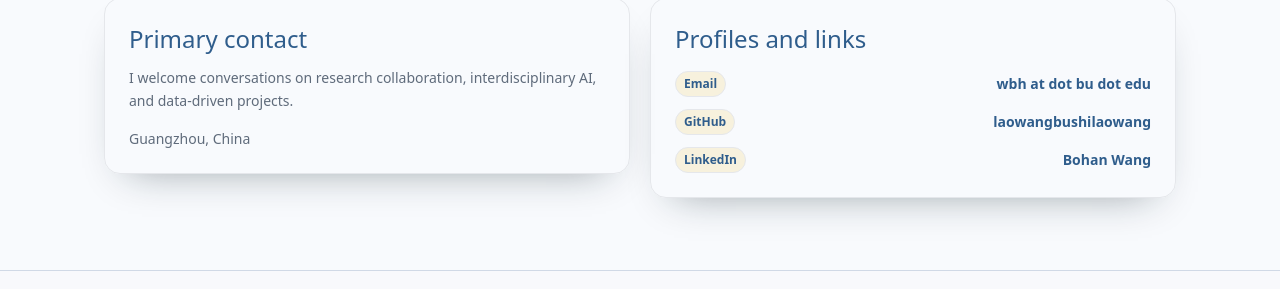
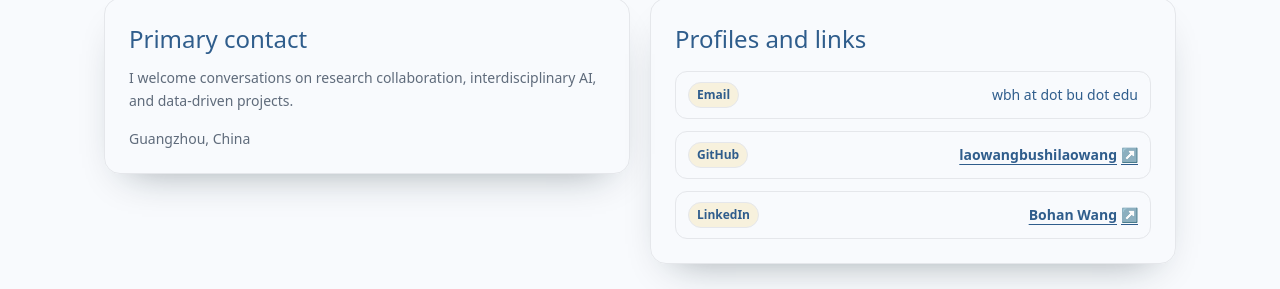
Before and after one commit to laowangbushilaowang/laowangbushilaowang.github.io, a Next.js app: page /contact in a window 1280 px wide. Shown: the part 439-728 px from the top of the page. Built offline with nearby package versions, Linux system fonts and the light colour scheme; no server answers.

Commit message:
Improve contact vertical layout and refine header size/glass/language name order

```diff
--- a/src/app/contact/page.tsx
+++ b/src/app/contact/page.tsx
@@ -50,19 +50,29 @@ export default function ContactPage() {
             <h2 className="font-display text-xl text-accent sm:text-2xl">
               <LocalizedText en="Profiles and links" zh="主页与链接" />
             </h2>
-            <ul className="mt-4 flex flex-col gap-3">
+            <ul className="mt-4 space-y-3">
               {socialLinks.map((link) => (
-                <li key={link.iconKey} className="flex w-full items-center justify-between gap-3 text-sm font-semibold text-accent">
+                <li key={link.iconKey} className="rounded-xl border border-line/70 bg-paper/85 px-3 py-2.5">
+                  <div className="flex items-center justify-between gap-3">
+                    <span className="inline-flex items-center gap-2 text-sm font-semibold text-accent">
                       <span className="shrink-0 rounded-full border border-highlight/60 bg-highlightSoft px-2 py-1 text-xs text-accent">
                         <LocalizedText en={iconByKey[link.iconKey].en} zh={iconByKey[link.iconKey].zh} />
                       </span>
+                    </span>
                     {link.iconKey === "email" ? (
-                    <span className="text-right break-all text-accent">{link.label}</span>
+                      <span className="text-right text-sm font-medium break-all text-accent">{link.label}</span>
                     ) : (
-                    <Link href={link.href} target="_blank" rel="noreferrer" className="text-right break-all text-accent hover:underline">
+                      <Link
+                        href={link.href}
+                        target="_blank"
+                        rel="noreferrer"
+                        className="inline-flex items-center gap-1 text-right text-sm font-semibold break-all text-accent underline decoration-accent/40 underline-offset-4 hover:decoration-accent"
+                      >
                         {link.label}
+                        <span aria-hidden>↗</span>
                       </Link>
                     )}
+                  </div>
                 </li>
               ))}
             </ul>
```
Lines whose indentation alone changed are shown as unchanged.
